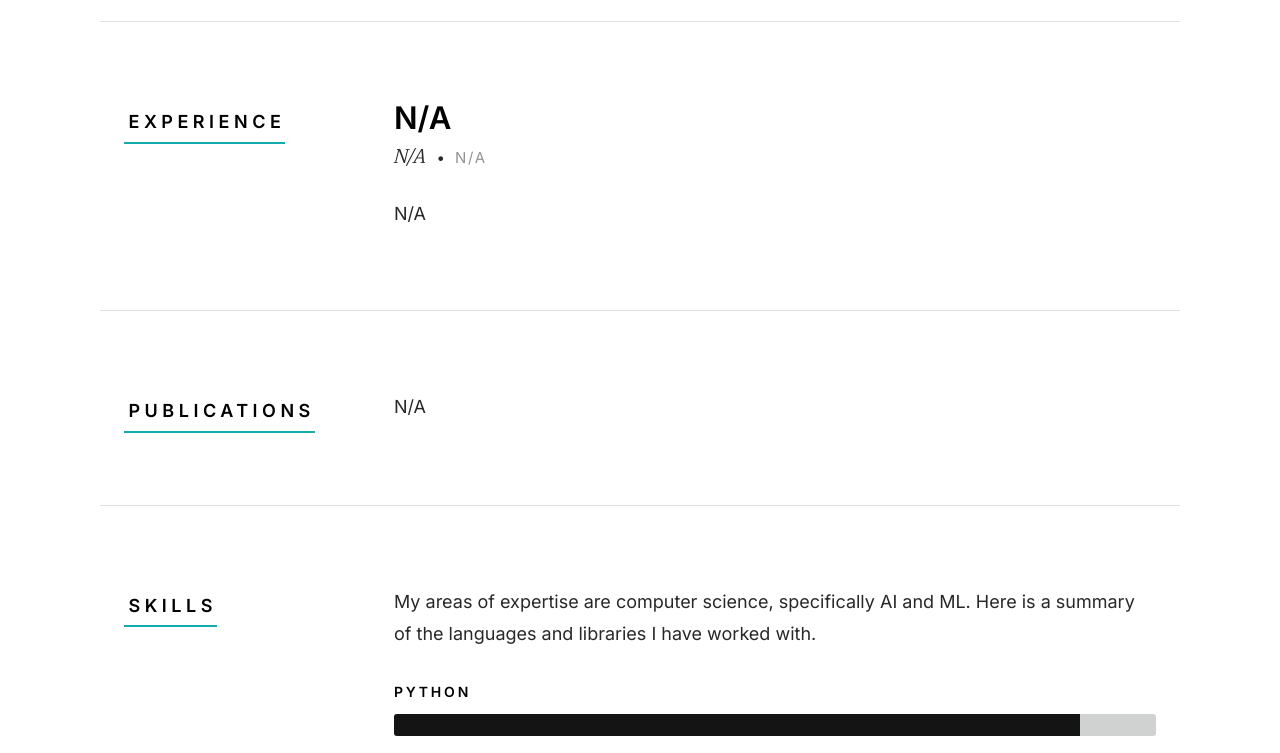
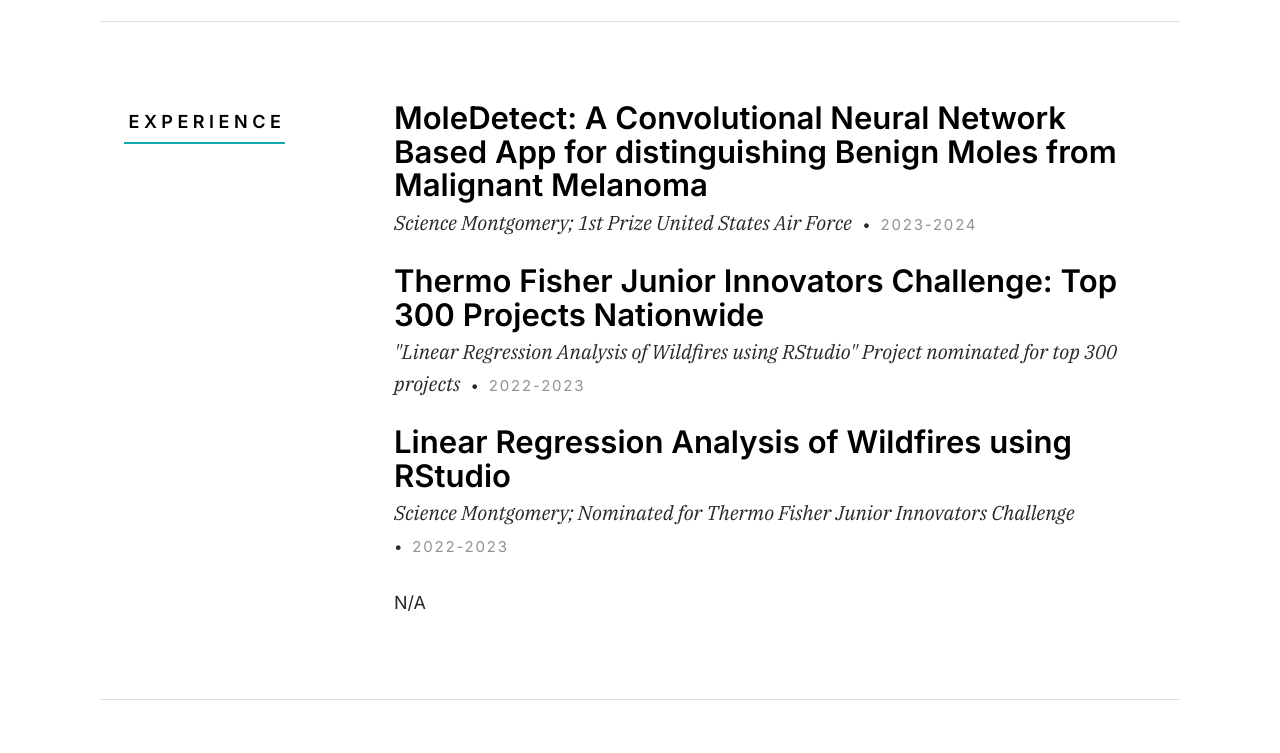
Before and after one commit to ShivenKhurana1/ShivenKhurana1.github.io, a plain HTML site: page index.html in a window 1280 px wide. Shown: the part 2147-2900 px from the top of the page. Drawn offline with Linux system fonts and the light colour scheme.

Commit message:
Update index.html

```diff
--- a/index.html
+++ b/index.html
@@ -178,13 +178,30 @@
             </div>
             <div class="column large-9 tab-12">
                 <div class="resume-block">
-
                     <div class="resume-block__header">
-                        <h4 class="h3">N/A</h4>
+                        <h4 class="h3">MoleDetect: A Convolutional Neural Network Based App for distinguishing Benign Moles from Malignant Melanoma</h4>
                         <p class="resume-block__header-meta">
-                            <span>N/A</span>
+                            <span>Science Montgomery; 1st Prize United States Air Force</span>
                             <span class="resume-block__header-date">
-                                N/A
+                                2023-2024
+                            </span>
+                        </p>
+                    </div>
+                    <div class="resume-block__header">
+                        <h4 class="h3">Thermo Fisher Junior Innovators Challenge: Top 300 Projects Nationwide</h4>
+                        <p class="resume-block__header-meta">
+                            <span>"Linear Regression Analysis of Wildfires using RStudio" Project nominated for top 300 projects</span>
+                            <span class="resume-block__header-date">
+                                2022-2023
+                            </span>
+                        </p>
+                    </div>
+                    <div class="resume-block__header">
+                        <h4 class="h3">Linear Regression Analysis of Wildfires using RStudio</h4>
+                        <p class="resume-block__header-meta">
+                            <span>Science Montgomery; Nominated for Thermo Fisher Junior Innovators Challenge</span>
+                            <span class="resume-block__header-date">
+                                2022-2023
                             </span>
                         </p>
                     </div>
@@ -264,10 +281,6 @@
                         <li>
                         <div class="progress percent80"></div>
                         <strong>Java</strong>
-                        </li>
-                        <li>
-                        <div class="progress percent75"></div>
-                        <strong>JavaScript</strong>
                         </li>
                         <li>
                         <div class="progress percent75"></div>
```
